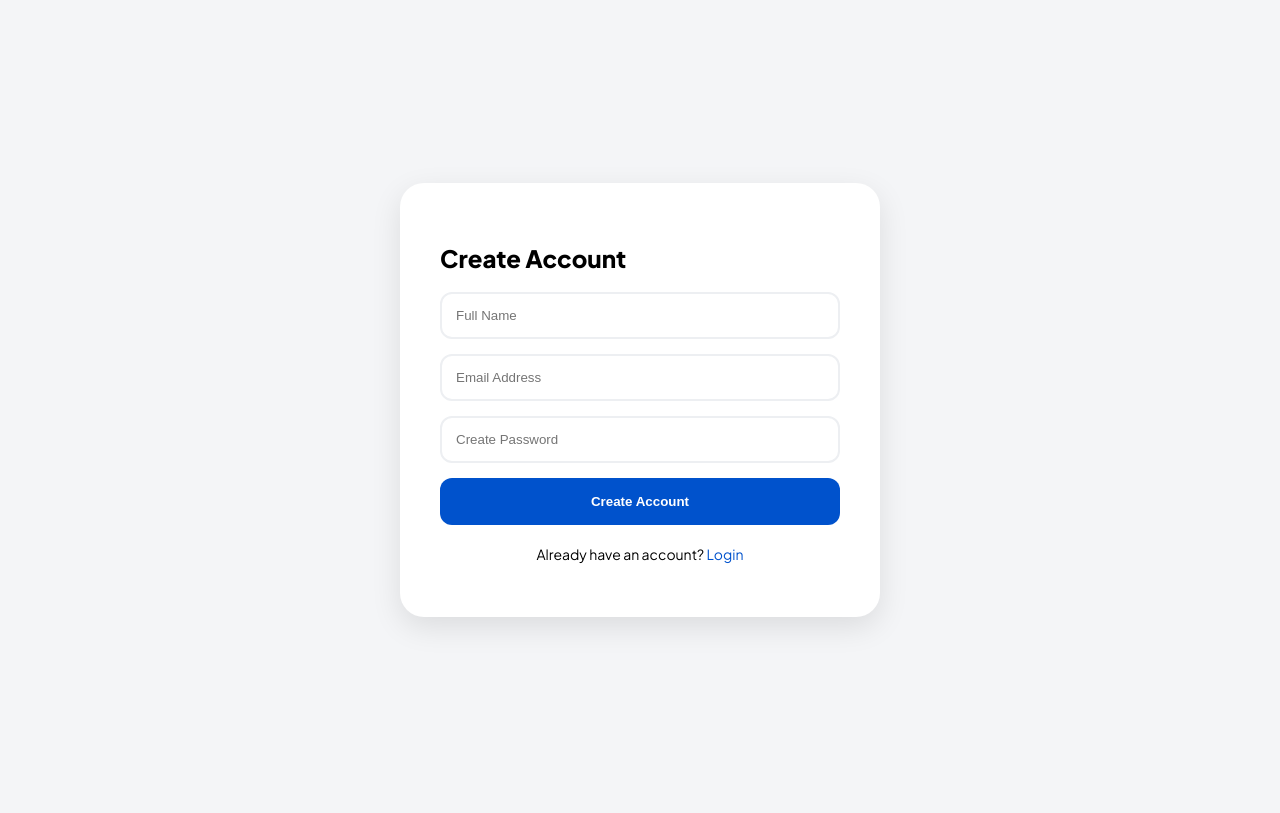
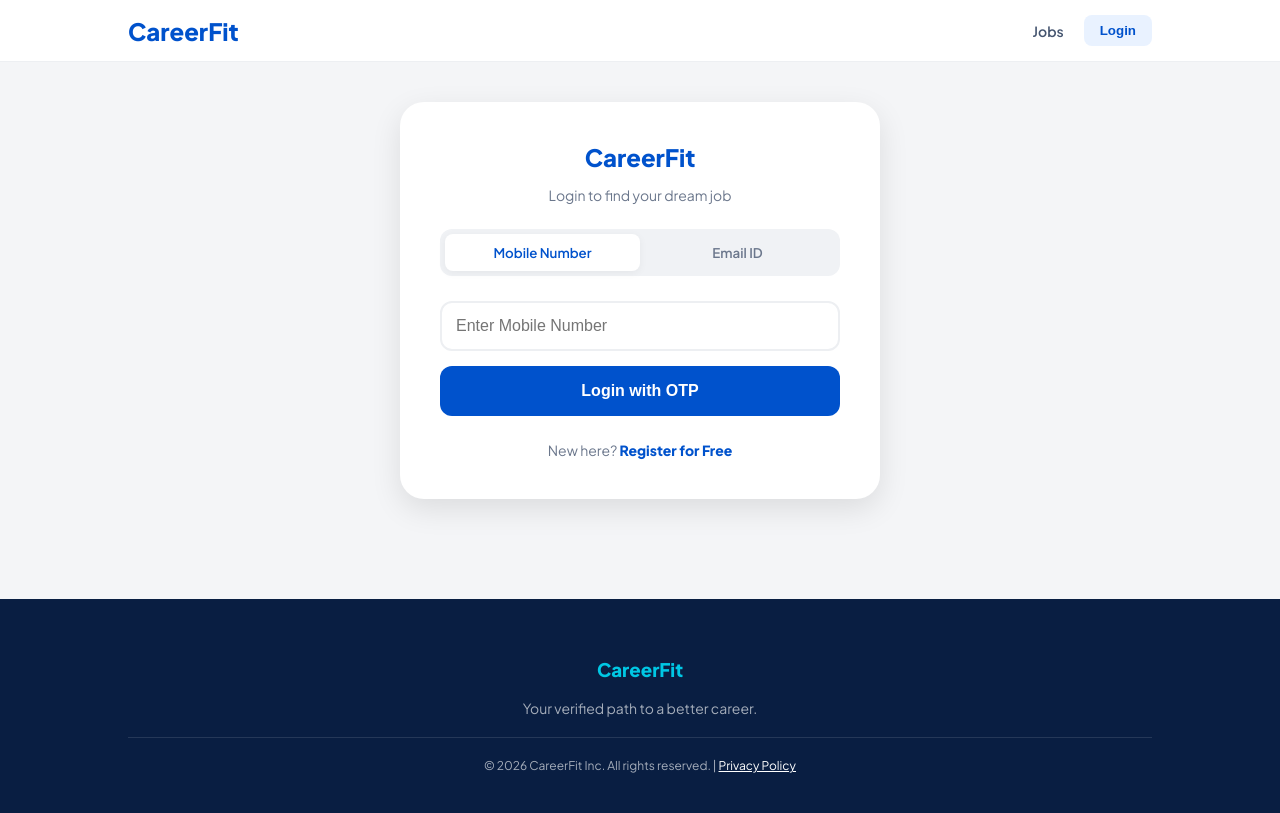
Before and after one commit to abhay0001as/CareerFit, a website: page register.html in a window 1280 px wide. Drawn offline with Linux system fonts and the light colour scheme.

Commit message:
feat: integrated shared header/footer components

```diff
--- /dev/null
+++ b/components.js
@@ -0,0 +1,32 @@
+const headerHTML = `
+<nav style="display: flex; justify-content: space-between; align-items: center; padding: 15px 10%; background: #fff; border-bottom: 1px solid #edeff2; position: sticky; top: 0; z-index: 1000;">
+    <a href="index.html" style="text-decoration: none; display: flex; align-items: center; gap: 10px;">
+        <span style="font-size: 24px; font-weight: 800; color: #0052cc;">CareerFit</span>
+    </a>
+    <div style="display: flex; gap: 20px; align-items: center;">
+        <a href="search.html" style="text-decoration: none; color: #44546f; font-weight: 600; font-size: 14px;">Jobs</a>
+        <button onclick="location.href='login.html'" style="background: #e9f2ff; color: #0052cc; border: none; padding: 8px 16px; border-radius: 8px; font-weight: 700; cursor: pointer;">Login</button>
+    </div>
+</nav>
+`;
+
+const footerHTML = `
+<footer style="background: #091e42; color: #fff; padding: 40px 10%; margin-top: 60px; text-align: center;">
+    <div style="margin-bottom: 20px;">
+        <h3 style="color: #00c7e4;">CareerFit</h3>
+        <p style="color: #a5adba; font-size: 14px;">Your verified path to a better career.</p>
+    </div>
+    <div style="border-top: 1px solid #253858; padding-top: 20px; font-size: 12px; color: #a5adba;">
+        &copy; 2026 CareerFit Inc. All rights reserved. | <a href="#" style="color: #fff;">Privacy Policy</a>
+    </div>
+</footer>
+`;
+
+// This function injects the HTML into the placeholders
+window.addEventListener('DOMContentLoaded', () => {
+    const headerPlace = document.getElementById('header-placeholder');
+    const footerPlace = document.getElementById('footer-placeholder');
+
+    if (headerPlace) headerPlace.innerHTML = headerHTML;
+    if (footerPlace) footerPlace.innerHTML = footerHTML;
+});
--- a/register.html
+++ b/register.html
@@ -4,7 +4,7 @@
 <head>
     <meta charset="UTF-8">
     <meta name="viewport" content="width=device-width, initial-scale=1.0">
-    <title>Register | CareerFit</title>
+    <title>Candidate Login | CareerFit</title>
     <link href="https://fonts.googleapis.com/css2?family=Plus+Jakarta+Sans:wght@400;600;800&display=swap"
         rel="stylesheet">
     <style>
@@ -13,23 +13,78 @@
             --dark: #091e42;
         }
 
+        /* Essential for sticky footer */
         body {
             font-family: 'Plus Jakarta Sans', sans-serif;
             background: #f4f5f7;
+            margin: 0;
+            display: flex;
+            flex-direction: column;
+            min-height: 100vh;
+        }
+
+        /* Pushes footer down and centers the card */
+        .main-content {
+            flex: 1;
             display: flex;
             justify-content: center;
             align-items: center;
-            height: 100vh;
-            margin: 0;
+            padding: 40px 20px;
         }
 
-        .card {
+        .login-card {
             background: white;
             padding: 40px;
             border-radius: 24px;
             box-shadow: 0 10px 30px rgba(0, 0, 0, 0.1);
             width: 100%;
             max-width: 400px;
+        }
+
+        .logo-area {
+            text-align: center;
+            margin-bottom: 25px;
+        }
+
+        .logo-area h2 {
+            color: var(--primary);
+            font-weight: 800;
+            margin: 0;
+        }
+
+        .tabs {
+            display: flex;
+            background: #f0f2f5;
+            padding: 5px;
+            border-radius: 12px;
+            margin-bottom: 25px;
+        }
+
+        .tab {
+            flex: 1;
+            padding: 10px;
+            border: none;
+            background: none;
+            font-family: inherit;
+            font-weight: 600;
+            cursor: pointer;
+            border-radius: 8px;
+            color: #6b778c;
+            transition: 0.3s;
+        }
+
+        .tab.active {
+            background: white;
+            color: var(--primary);
+            box-shadow: 0 2px 8px rgba(0, 0, 0, 0.05);
+        }
+
+        .form-section {
+            display: none;
+        }
+
+        .form-section.active {
+            display: block;
         }
 
         input {
@@ -39,9 +94,15 @@
             border: 2px solid #edeff2;
             border-radius: 12px;
             box-sizing: border-box;
+            font-size: 16px;
+            outline: none;
         }
 
-        .btn {
+        input:focus {
+            border-color: var(--primary);
+        }
+
+        .btn-login {
             width: 100%;
             background: var(--primary);
             color: white;
@@ -49,37 +110,112 @@
             padding: 16px;
             border-radius: 12px;
             font-weight: 800;
+            font-size: 16px;
             cursor: pointer;
+            transition: 0.3s;
+        }
+
+        .btn-login:hover {
+            background: #0747a6;
+            transform: translateY(-2px);
+        }
+
+        .footer-link {
+            text-align: center;
+            margin-top: 25px;
+            font-size: 14px;
+            color: #6b778c;
+        }
+
+        .footer-link a {
+            color: var(--primary);
+            text-decoration: none;
+            font-weight: 700;
         }
     </style>
 </head>
 
 <body>
-    <div class="card">
-        <h2>Create Account</h2>
-        <input type="text" id="regName" placeholder="Full Name">
-        <input type="email" id="regEmail" placeholder="Email Address">
-        <input type="password" id="regPass" placeholder="Create Password">
-        <button onclick="handleRegister()" class="btn">Create Account</button>
-        <p style="text-align:center; font-size:14px; margin-top:20px;">
-            Already have an account? <a href="login.html" style="color:var(--primary); text-decoration:none;">Login</a>
-        </p>
+    <div id="header-placeholder"></div>
+
+    <div class="main-content">
+        <div class="login-card">
+            <div class="logo-area">
+                <h2>CareerFit</h2>
+                <p style="color: #6b778c; font-size: 14px;">Login to find your dream job</p>
+            </div>
+
+            <div class="tabs">
+                <button class="tab active" onclick="switchTab('mobile', event)">Mobile Number</button>
+                <button class="tab" onclick="switchTab('email', event)">Email ID</button>
+            </div>
+
+            <div id="mobileSection" class="form-section active">
+                <input type="tel" id="userMobile" placeholder="Enter Mobile Number">
+                <button onclick="handleLogin('mobile')" class="btn-login">Login with OTP</button>
+            </div>
+
+            <div id="emailSection" class="form-section">
+                <input type="email" id="userEmail" placeholder="Enter Email Address">
+                <input type="password" id="userPass" placeholder="Enter Password">
+                <button onclick="handleLogin('email')" class="btn-login">Login with Password</button>
+            </div>
+
+            <div class="footer-link">
+                New here? <a href="register.html">Register for Free</a>
+            </div>
+        </div>
     </div>
 
+    <div id="footer-placeholder"></div>
+
+    <script src="components.js"></script>
+
     <script>
-        async function handleRegister() {
-            const user = {
-                name: document.getElementById('regName').value,
-                email: document.getElementById('regEmail').value,
-                pass: document.getElementById('regPass').value
-            };
+        let generatedMockOTP = null;
 
-            if (!user.name || !user.email || !user.pass) return alert("Fill all fields");
+        function switchTab(type, e) {
+            // Updated to handle 'e' (event) more reliably
+            document.querySelectorAll('.tab').forEach(t => t.classList.remove('active'));
+            if (e && e.target) e.target.classList.add('active');
 
-            // In a real app, you'd fetch('/api/register', { method: 'POST', ... })
-            // For now, let's simulate success
+            document.querySelectorAll('.form-section').forEach(s => s.classList.remove('active'));
+
+            if (type === 'mobile') {
+                document.getElementById('mobileSection').classList.add('active');
+            } else {
+                document.getElementById('emailSection').classList.add('active');
+            }
+        }
+
+        async function handleLogin(type) {
+            if (type === 'mobile') {
+                const mobile = document.getElementById('userMobile').value;
+                if (mobile.length < 10) {
+                    alert("Please enter a valid 10-digit number");
+                    return;
+                }
+                generatedMockOTP = "1234";
+                const enteredOTP = prompt("A mock OTP has been 'sent' to " + mobile + ".\n\nEnter OTP (Hint: 1234):");
+                if (enteredOTP === generatedMockOTP) {
+                    completeLogin();
+                } else {
+                    alert("Invalid OTP! Try again.");
+                }
+            } else {
+                const email = document.getElementById('userEmail').value;
+                const pass = document.getElementById('userPass').value;
+                if (email && pass) {
+                    completeLogin();
+                } else {
+                    alert("Enter Email and Password");
+                }
+            }
+        }
+
+        function completeLogin() {
             localStorage.setItem('isLoggedIn', 'true');
-            alert("Account Created Successfully!");
+            alert("Login Successful!");
             window.location.href = 'search.html';
         }
     </script>
```
Also changed, not shown: index.html (+3 -0 lines), login.html (+26 -11 lines), search.html (+28 -56 lines).
